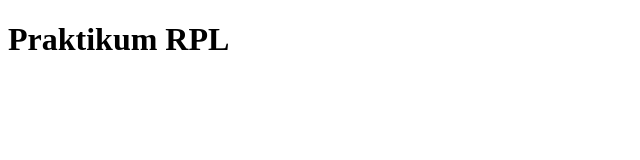
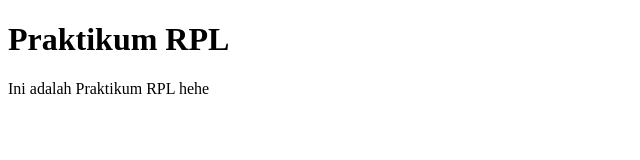
Before and after one commit to alyya04/praktikumRPL, a plain HTML site: page index.html in a window 1280 px wide. Shown: the whole page, without its empty margins (0-640 px from the left). Drawn offline with Linux system fonts and the light colour scheme.

Commit message:
tambahan untuk paragraf baru di index.html

```diff
--- a/index.html
+++ b/index.html
@@ -5,5 +5,6 @@
 </head>
 <body>
 <h1>Praktikum RPL</h1>
+<p> Ini adalah Praktikum RPL hehe</p>
 </body>
 </html>
```
